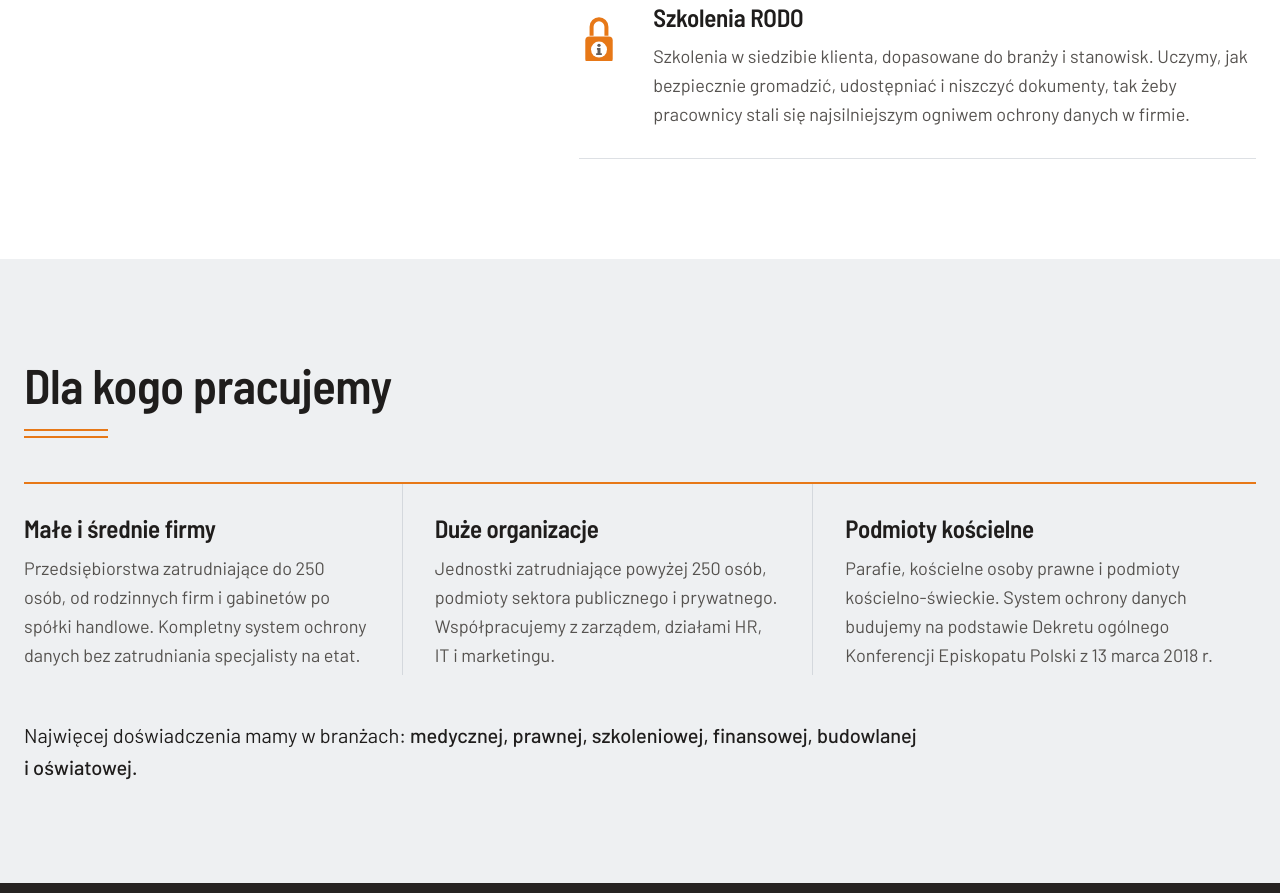
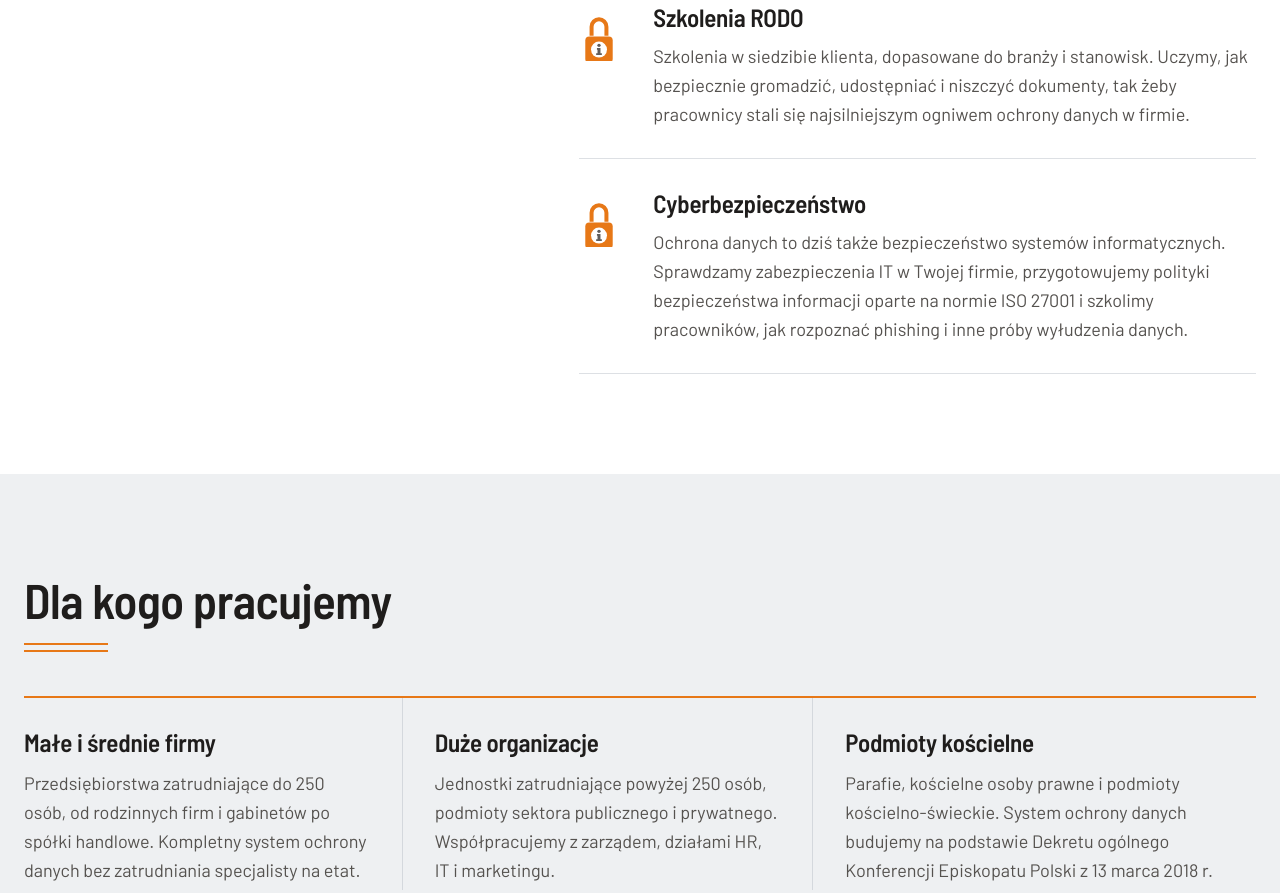
Before and after one commit to Disaster26/kancelariaabi-koncepcja, a plain HTML site: page index.html in a window 1280 px wide. Shown: the part 1916-2809 px from the top of the page. Drawn offline with Linux system fonts and the light colour scheme.

Commit message:
Oferta: usluga Cyberbezpieczenstwo

```diff
--- a/index.html
+++ b/index.html
@@ -402,6 +402,7 @@ textarea{min-height:120px;resize:vertical}
       <li><svg viewBox="0 -14 60 98" aria-hidden="true"><path d="M17 40V24a13 13 0 0 1 26 0v16" transform="translate(0 0)" fill="none" stroke="#E77817" stroke-width="7"/><use href="#korpus"/></svg><div><h3>Opieka i monitoring</h3><p>Stałe wsparcie administratora danych: ewidencja osób upoważnionych, audyty bezpieczeństwa, postępowanie przy incydentach i wyciekach, aktualizacja dokumentów, korespondencja z UODO i obecność podczas kontroli.</p></div></li>
       <li><svg viewBox="0 -14 60 98" aria-hidden="true"><path d="M17 40V24a13 13 0 0 1 26 0v16" transform="translate(0 0)" fill="none" stroke="#E77817" stroke-width="7"/><use href="#korpus"/></svg><div><h3>Przejęcie funkcji IOD</h3><p><span class="art">Art. 37 ust. 6 RODO</span> pozwala powierzyć funkcję inspektora ochrony danych firmie zewnętrznej. Bierzemy na siebie obowiązki IOD, a Ty zajmujesz się prowadzeniem firmy i dostajesz bieżące informacje o stanie ochrony danych.</p></div></li>
       <li><svg viewBox="0 -14 60 98" aria-hidden="true"><path d="M17 40V24a13 13 0 0 1 26 0v16" transform="translate(0 0)" fill="none" stroke="#E77817" stroke-width="7"/><use href="#korpus"/></svg><div><h3>Szkolenia RODO</h3><p>Szkolenia w siedzibie klienta, dopasowane do branży i stanowisk. Uczymy, jak bezpiecznie gromadzić, udostępniać i niszczyć dokumenty, tak żeby pracownicy stali się najsilniejszym ogniwem ochrony danych w firmie.</p></div></li>
+      <li><svg viewBox="0 -14 60 98" aria-hidden="true"><path d="M17 40V24a13 13 0 0 1 26 0v16" transform="translate(0 0)" fill="none" stroke="#E77817" stroke-width="7"/><use href="#korpus"/></svg><div><h3>Cyberbezpieczeństwo</h3><p>Ochrona danych to dziś także bezpieczeństwo systemów informatycznych. Sprawdzamy zabezpieczenia IT w Twojej firmie, przygotowujemy polityki bezpieczeństwa informacji oparte na normie ISO 27001 i szkolimy pracowników, jak rozpoznać phishing i inne próby wyłudzenia danych.</p></div></li>
     </ol>
   </div>
 </section>
@@ -545,7 +546,7 @@ textarea{min-height:120px;resize:vertical}
         </a>
         <p>Bożena Krawczuk<br>ul. Światowida 2/24, 45-325 Opole</p>
       </div>
-      <div><h4>Oferta</h4><ul><li><a href="#oferta">Audyt RODO</a></li><li><a href="#oferta">Dokumentacja</a></li><li><a href="#oferta">Przejęcie funkcji IOD</a></li><li><a href="#oferta">Szkolenia</a></li></ul></div>
+      <div><h4>Oferta</h4><ul><li><a href="#oferta">Audyt RODO</a></li><li><a href="#oferta">Dokumentacja</a></li><li><a href="#oferta">Przejęcie funkcji IOD</a></li><li><a href="#oferta">Cyberbezpieczeństwo</a></li><li><a href="#oferta">Szkolenia</a></li></ul></div>
       <div><h4>Kancelaria</h4><ul><li><a href="#kancelaria">O nas i zespół</a></li><li><a href="#rekomendacje">Rekomendacje</a></li><li><a href="#kontakt">Polityka prywatności</a></li></ul></div>
       <div><h4>Kontakt</h4><ul><li><a href="tel:+48515931792">515 931 792</a></li><li><a href="tel:+48774647074">77 464 70 74</a></li><li><a href="mailto:biuro@kancelariaabi.pl">biuro@kancelariaabi.pl</a></li></ul></div>
     </div>
```
